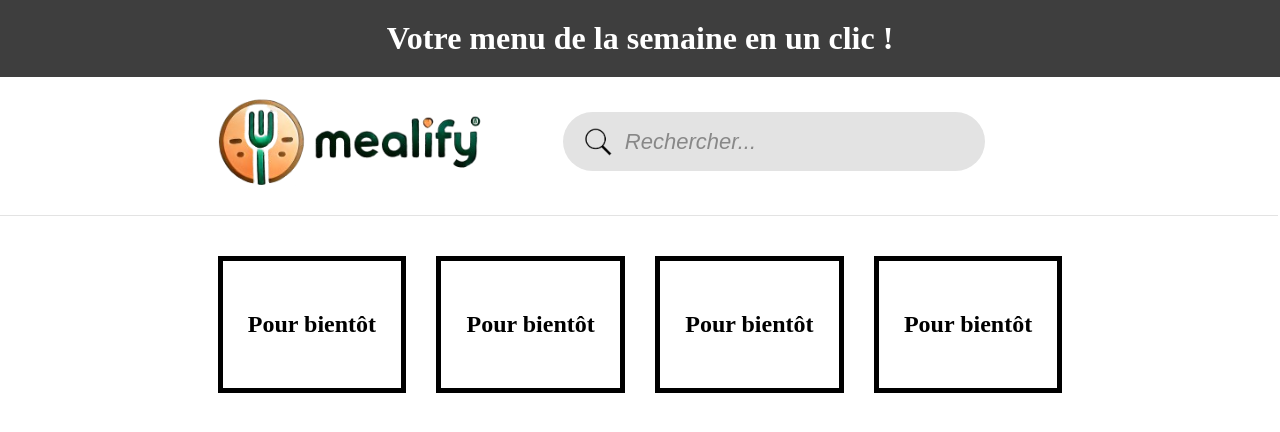
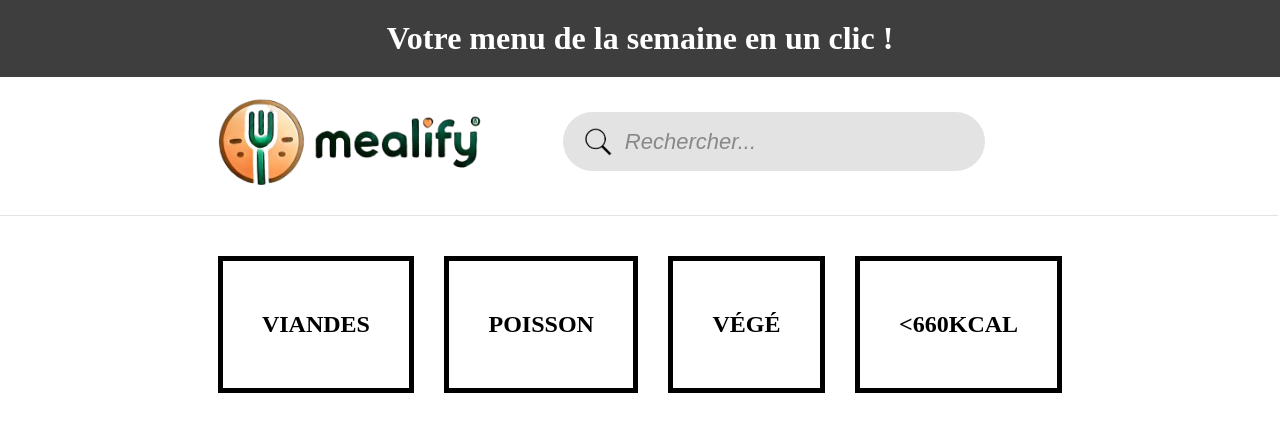
Before and after one commit to TonyJonathan/Mealify, a React (Create React App) app in the folder mealify/: page / in a window 1280 px wide. Shown: the top 432 px of the page. Built offline with nearby package versions, Linux system fonts and the light colour scheme.

Commit message:
Added the names of the different dish category options

```diff
--- a/mealify/src/components/Selection.js
+++ b/mealify/src/components/Selection.js
@@ -3,10 +3,10 @@ import "../styles/Selection.css"
 function Selection() {
   return (
     <div className="selectionList">
-      <div className="selection">Pour bientôt</div>
-      <div className="selection">Pour bientôt</div>
-      <div className="selection">Pour bientôt</div>
-      <div className="selection">Pour bientôt</div>
+      <div className="selection">VIANDES</div>
+      <div className="selection">POISSON</div>
+      <div className="selection">VÉGÉ</div>
+      <div className="selection"> &lt;660KCAL </div>
     </div>
   )
 }
```
